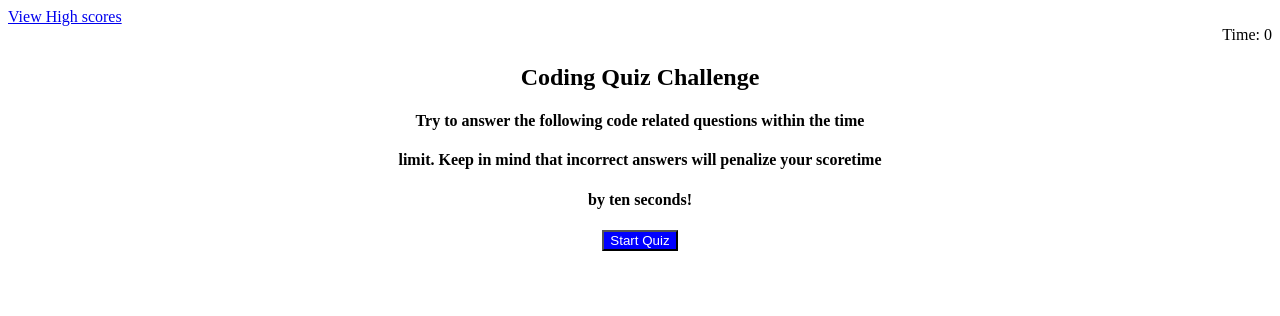
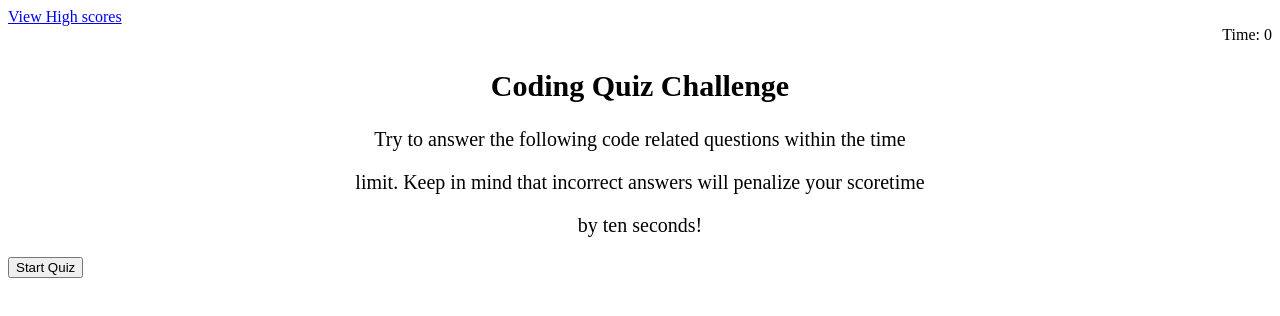
Before and after one commit to Mntnbassfan/04-challenge-JS-Quiz, a plain HTML site: page index.html in a window 1280 px wide. Drawn offline with Linux system fonts and the light colour scheme.

Commit message:
added css and started quiz function

```diff
--- a/assets/script.js
+++ b/assets/script.js
@@ -1,4 +1,6 @@
+//  -- call timer and start quiz functions
 document.getElementById("start").onclick = setTime;
+startQuiz;
 {
   console.log("clicked");
 }
@@ -47,21 +49,31 @@ var questions = [
 
 //  -- Function for quiz
 function startQuiz() {
+  //  -- clear container
+  document.getElementById(mainContainer).innerHTML = "";
+  //  -- loop through array of questions / answers
+  //   -- show question
+  //  -- create 4 buttons and add answers to them
+  //  -- wait for click
+  //  -- check for correct answer
+  //  -- if right add 10 points to score
+  //   -- if wrong subtract 10 seconds from time
+  //  -- check to see if either questions have been completed or timer is 0
+  //  -- if not repeat
+
   // display question[i]
-  showQuestion(question[i]);
+  //      -- showQuestion(question[i]);
   // display list of answers[i][j]
-  for (j = 0; j < 4; j++) {
-    showAnswer(answers[i][j]);
-  }
-  //
+  //  --  for (j = 0; j < 4; j++) {
+  //  --  showAnswer(answers[i][j]);
 }
-function showQuestion(s) {
-  alert("show question " + s);
-}
+//
 
-function showAnswer(s) {
-  alert("show answer " + s);
-}
+//  -- function showQuestion(s) {
+//      -- alert("show question " + s);
+
+//   -- function showAnswer(s) {
+//  --  alert("show answer " + s);
 
 //  -- function for timer
 function setTime() {
@@ -75,7 +87,8 @@ function setTime() {
       clearInterval(timerInterval);
 
       //ENDS GAME
-      sendMessage();
+      document.getElementById("time").textContent = "finished";
+      console.log("Timer is 0");
     }
   }, 1000);
 }
--- a/assets/styles.css
+++ b/assets/styles.css
@@ -0,0 +1,16 @@
+h1 {
+  text-align: center;
+  font-size: 30px;
+}
+
+p {
+  text-align: center;
+  font-size: 20px;
+}
+
+button {
+  justify-content: center;
+}
+#time {
+  top: 0px;
+}
--- a/index.html
+++ b/index.html
@@ -5,6 +5,7 @@
     <meta name="viewport" content="width=device-width, initial-scale=1.0" />
     <meta http-equiv="X-UA-Compatible" content="ie=edge" />
     <title>Quiz challenge</title>
+    <link rel="stylesheet" href="./assets/styles.css" />
   </head>
   <body>
     <!-- link to high scores -->
@@ -15,23 +16,15 @@
 
     <!-- description of quiz -->
     <section id="mainContainer">
-      <h1 align="center">Coding Quiz Challenge</h1>
-      <h4 align="center">
-        Try to answer the following code related questions within the time
-      </h4>
-      <h4 align="center">
+      <h1>Coding Quiz Challenge</h1>
+      <p>Try to answer the following code related questions within the time</p>
+      <p>
         limit. Keep in mind that incorrect answers will penalize your scoretime
-      </h4>
-      <h4 align="center">by ten seconds!</h4>
-      <center>
-        <!-- start button -->
-        <button
-          id="start"
-          style="text-align: center; background-color: #0000ff; color: #ffffff"
-        >
-          Start Quiz
-        </button>
-      </center>
+      </p>
+      <p>by ten seconds!</p>
+
+      <!-- start button -->
+      <button id="start">Start Quiz</button>
     </section>
     <!-- link toscript.js -->
     <script src="./assets/script.js"></script>
```
